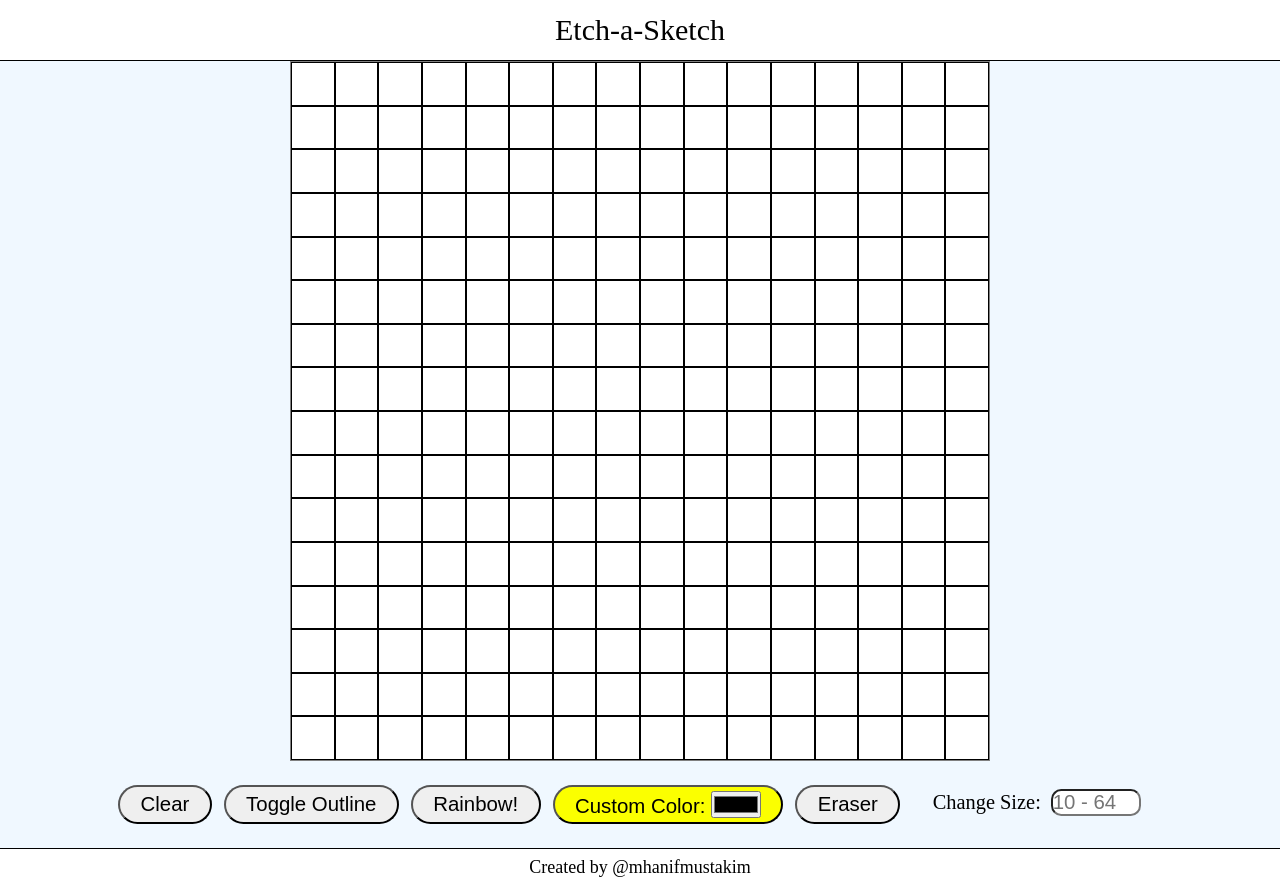
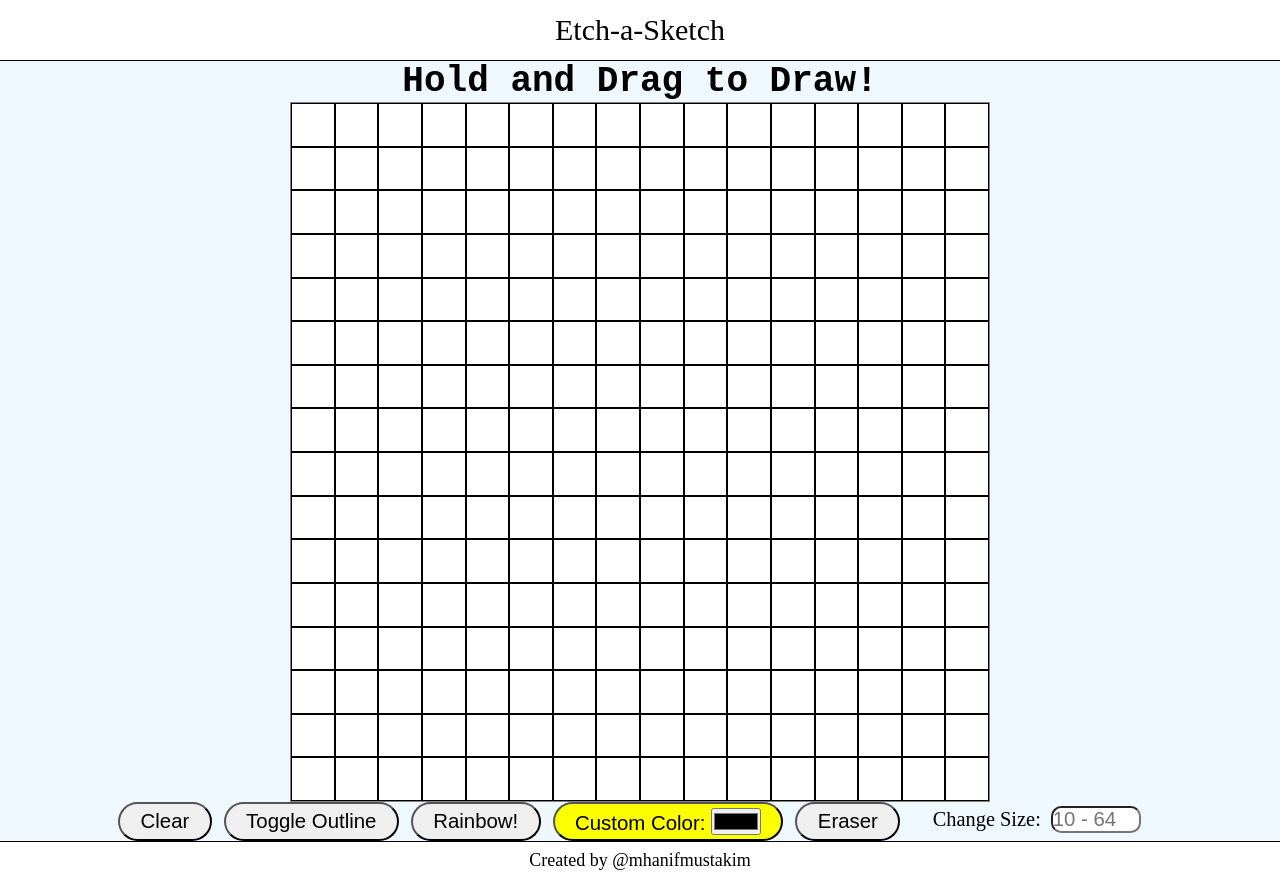
Before and after one commit to mhanifmustakim/sketch-odin-foundations, a plain HTML site: page index.html in a window 1280 px wide. Drawn offline with Linux system fonts and the light colour scheme.

Commit message:
Add instructions in index.html for user

```diff
--- a/index.html
+++ b/index.html
@@ -16,6 +16,7 @@
             <header>Etch-a-Sketch</header>
         </div>
         <div id="content" class="container flex-column justify-space-around align-center">
+            <h1>Hold and Drag to Draw!</h1>
             <div id="sketch-box" class="container flex-column"></div>
             <div id="settings" class="container justify-center">
                 <button id="clear-btn" class="settings-optn">Clear</button>
--- a/style.css
+++ b/style.css
@@ -16,6 +16,11 @@
 input:focus,
 input:focus-visible {
     outline: none;
+}
+
+h1 {
+    font-size: 3rem;
+    font-family: 'Courier New', Courier, monospace;
 }
 
 .container {
@@ -85,7 +90,6 @@ input:focus-visible {
 }
 
 #settings {
-    margin: 2rem 0;
     font-size: 1.7rem;
     flex-flow: wrap;
 }
```
